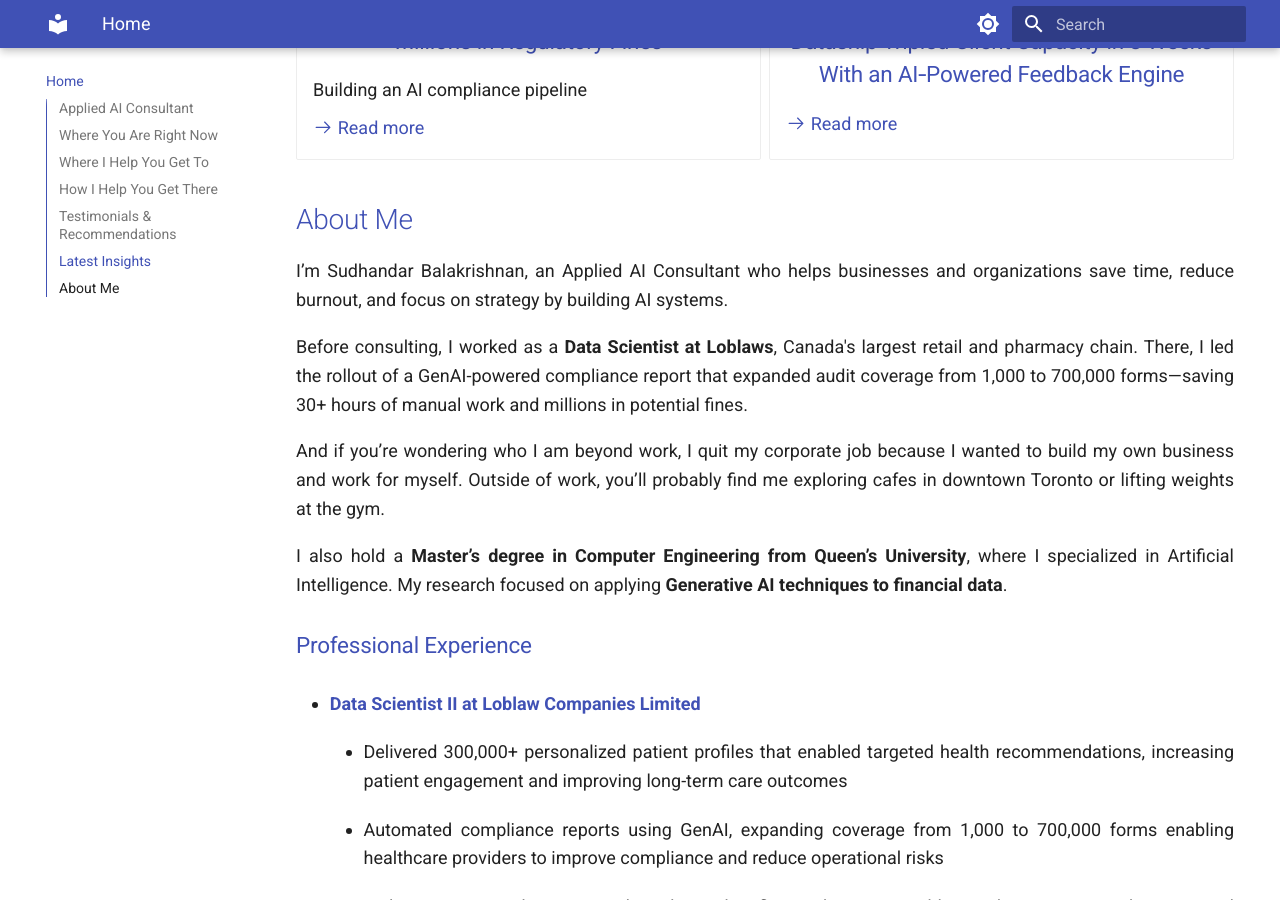
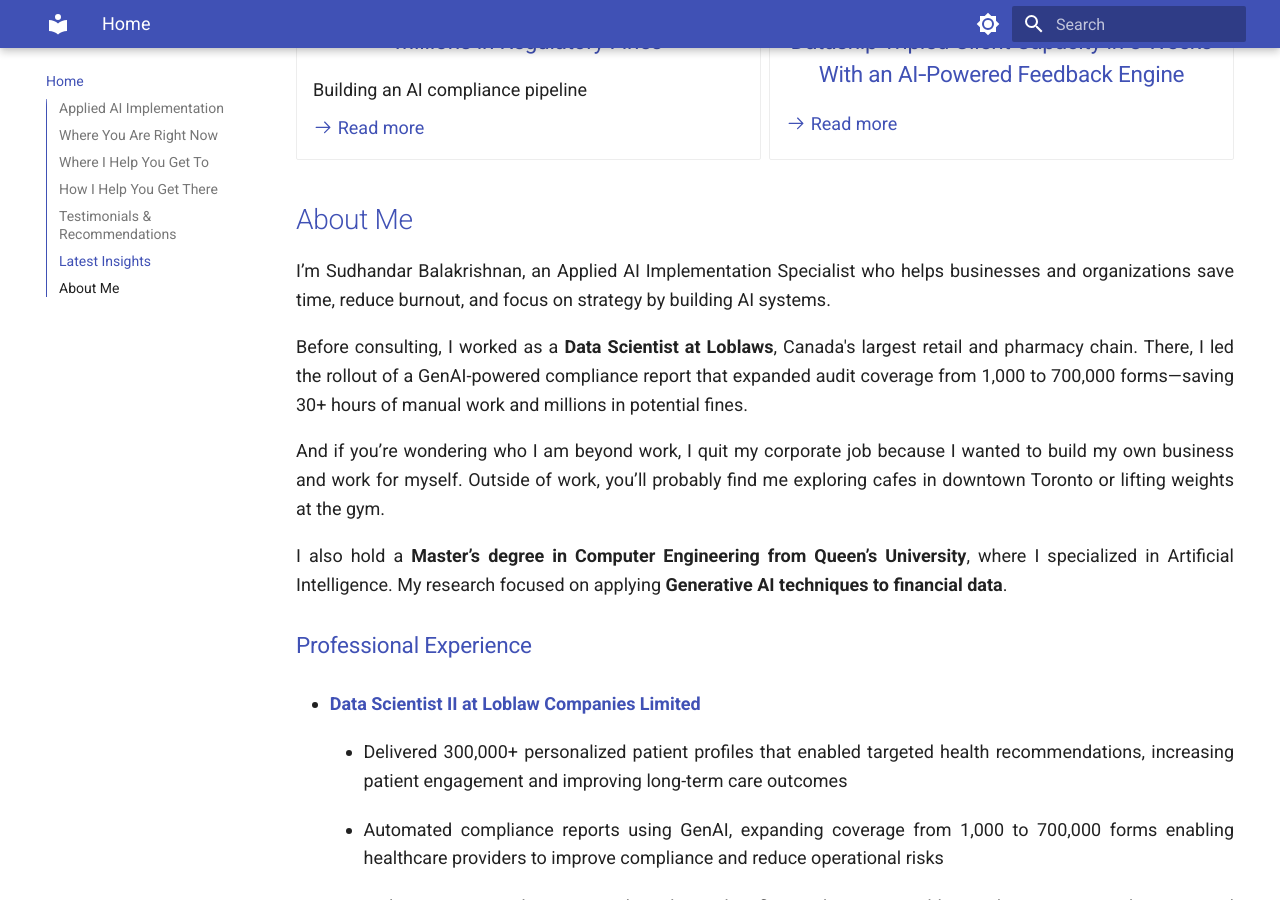
Before and after one commit to Sudhandar/blog, an MkDocs documentation site: the page built from docs/index.md, in a window 1280 px wide and 900 px high, scrolled down 2891 px. Built offline with MkDocs 1.6.1 and Material for MkDocs 9.7.7, drawn with Linux system fonts in a browser that asks for light colours; comment, search, counter and statistics services are not loaded; some of the changed text lies outside the part shown.

```diff
--- a/docs/index.md
+++ b/docs/index.md
@@ -3,7 +3,7 @@
 <div class="profile-section" markdown>
 <img src="assets/profile.jpg" alt="Sudhandar Balakrishnan" class="profile-photo" align="right">
 <div class="profile-content" markdown = "1">
-## Applied AI Consultant
+## Applied AI Implementation
 
 ✅ I help businesses and organizations build production ready generative AI applications that fit their workflows and business metrics.
 
@@ -87,7 +87,7 @@
 
 ## About Me {: #about-me }
 
-I’m Sudhandar Balakrishnan, an Applied AI Consultant who helps businesses and organizations save time, reduce burnout, and focus on strategy by building AI systems.
+I’m Sudhandar Balakrishnan, an Applied AI Implementation Specialist who helps businesses and organizations save time, reduce burnout, and focus on strategy by building AI systems.
 
 Before consulting, I worked as a **Data Scientist at Loblaws**, Canada's largest retail and pharmacy chain. There, I led the rollout of a GenAI-powered compliance report that expanded audit coverage from 1,000 to 700,000 forms—saving 30+ hours of manual work and millions in potential fines.
 
```
